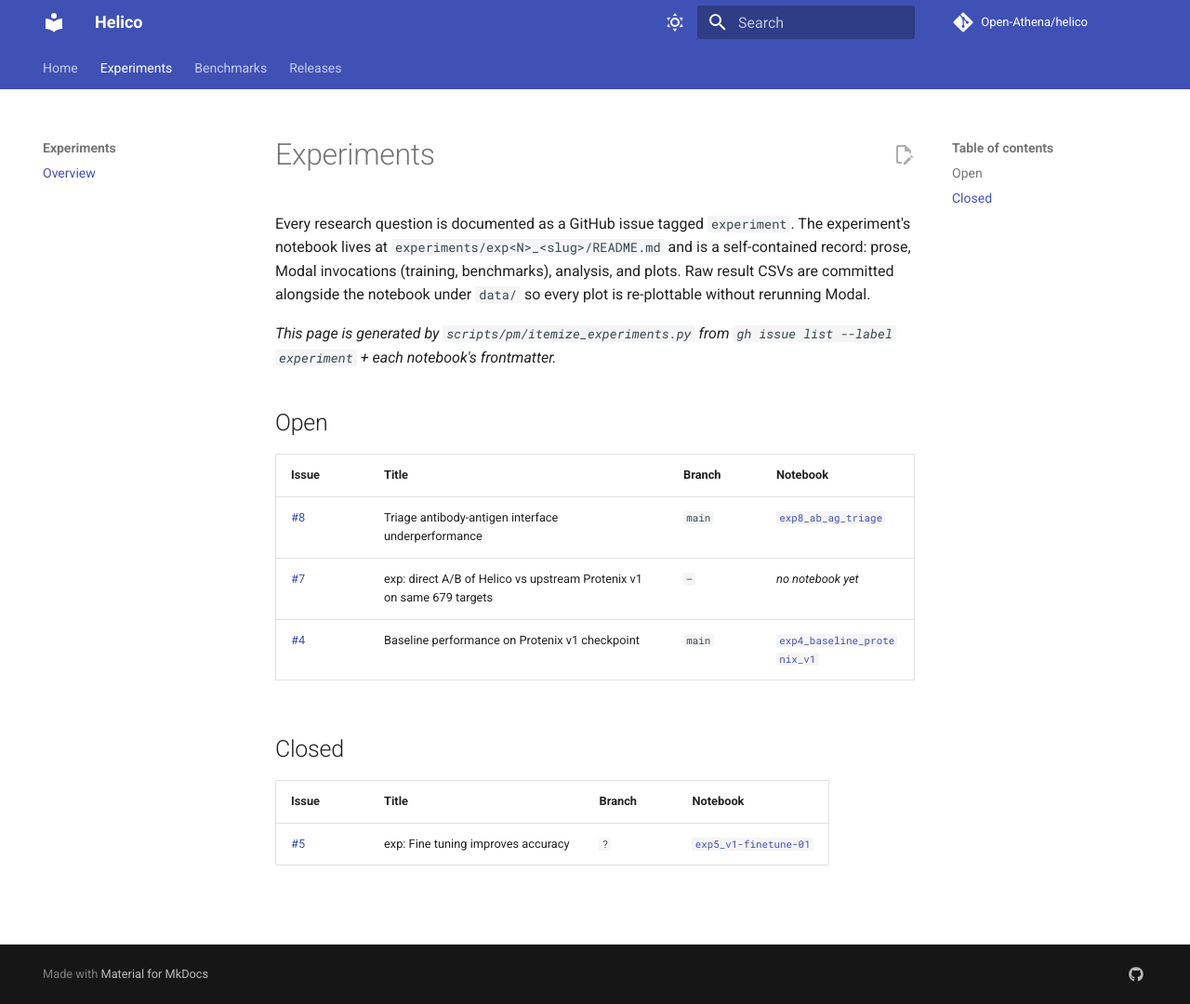
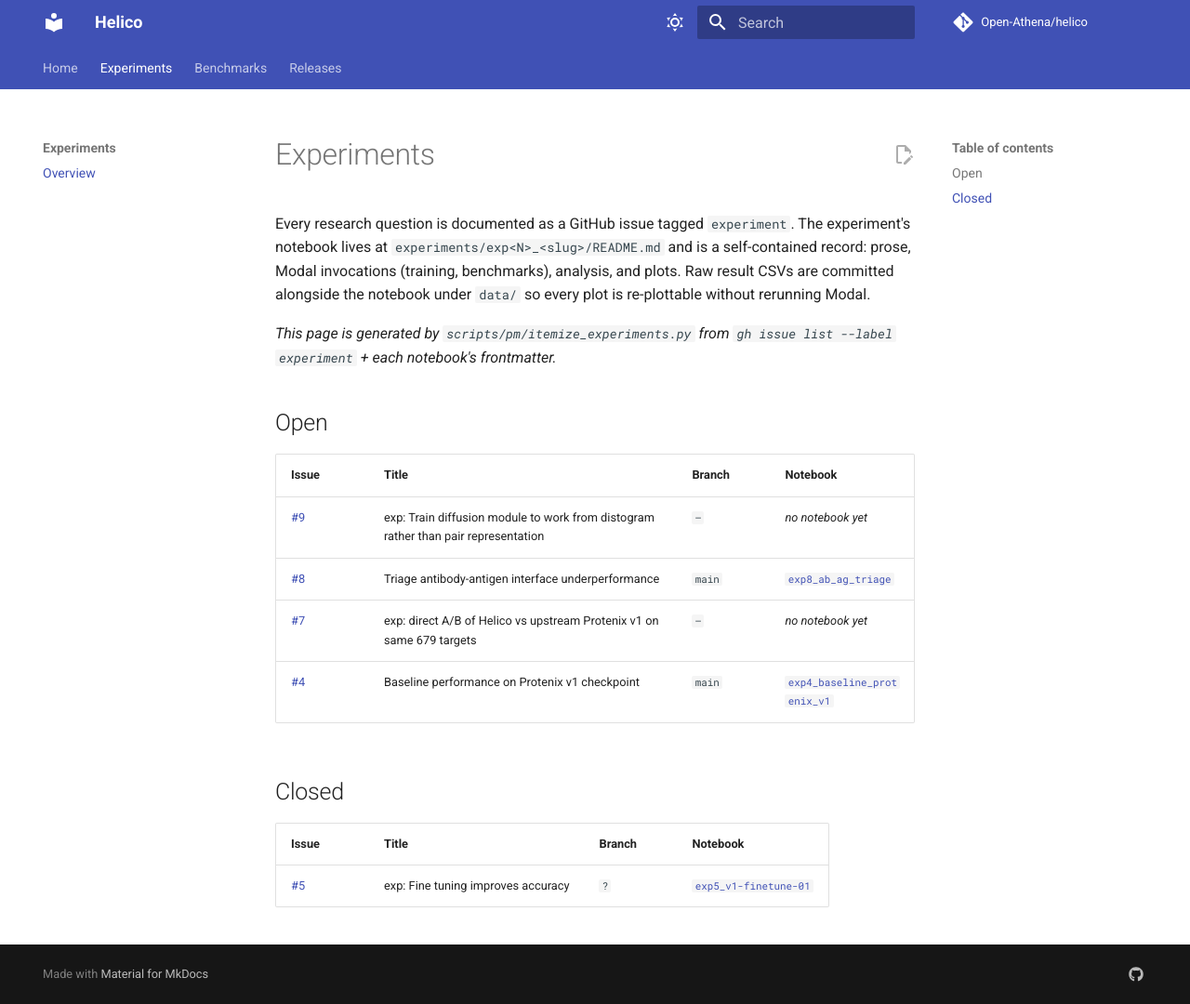
Before and after one commit to Open-Athena/helico, an MkDocs documentation site: the page built from docs/experiments/index.md, in a window 1280 px wide and 1080 px high. Shown: the whole window at 93% size. Built offline with MkDocs 1.6.1 and Material for MkDocs 9.7.7, drawn with Linux system fonts in a browser that asks for light colours; comment, search, counter and statistics services are not loaded.

Commit message:
chore: regenerate docs indexes

```diff
--- a/docs/experiments/index.md
+++ b/docs/experiments/index.md
@@ -14,6 +14,7 @@ _`gh issue list --label experiment` + each notebook's frontmatter._
 
 | Issue | Title | Branch | Notebook |
 |---|---|---|---|
+| [#9](https://github.com/Open-Athena/helico/issues/9) | exp: Train diffusion module to work from distogram rather than pair representation | `—` | _no notebook yet_ |
 | [#8](https://github.com/Open-Athena/helico/issues/8) | Triage antibody-antigen interface underperformance | `main` | [`exp8_ab_ag_triage`](https://github.com/Open-Athena/helico/blob/main/experiments/exp8_ab_ag_triage/README.md) |
 | [#7](https://github.com/Open-Athena/helico/issues/7) | exp: direct A/B of Helico vs upstream Protenix v1 on same 679 targets | `—` | _no notebook yet_ |
 | [#4](https://github.com/Open-Athena/helico/issues/4) | Baseline performance on Protenix v1 checkpoint | `main` | [`exp4_baseline_protenix_v1`](https://github.com/Open-Athena/helico/blob/main/experiments/exp4_baseline_protenix_v1/README.md) |
```
